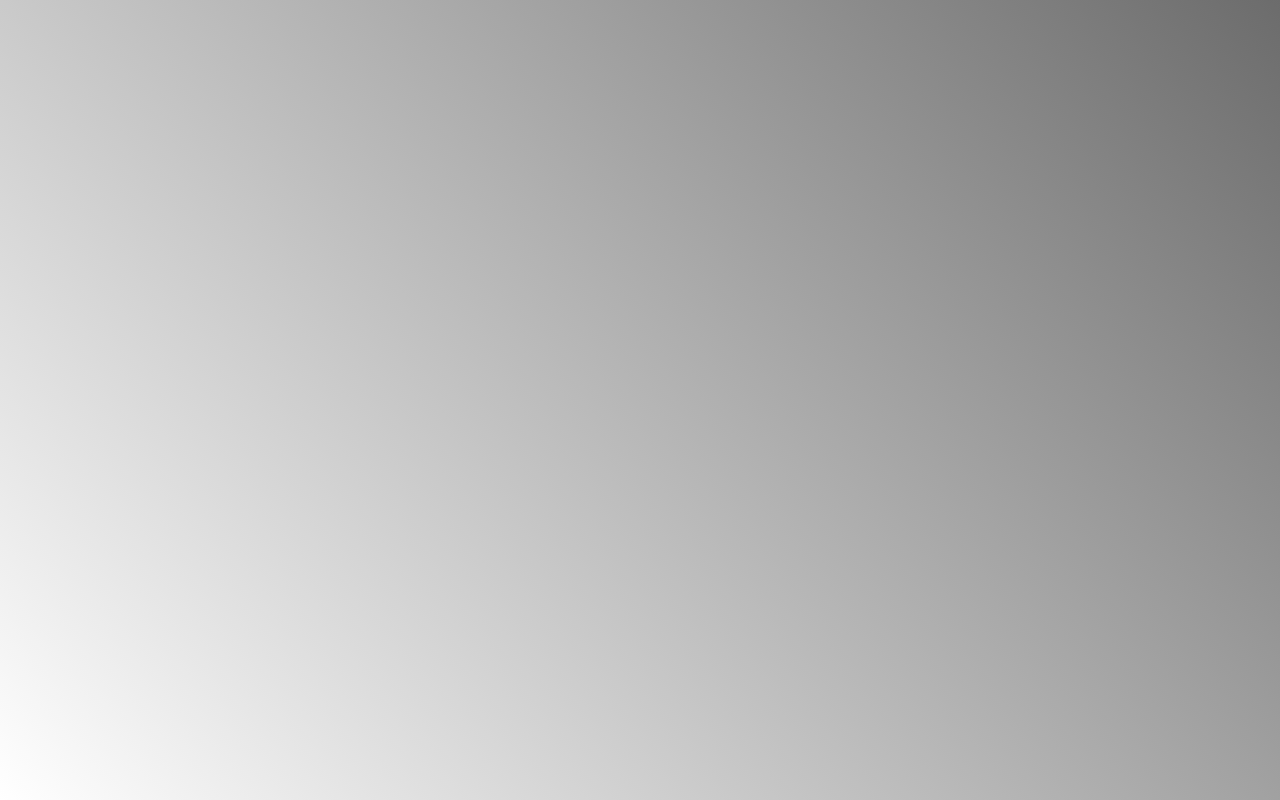
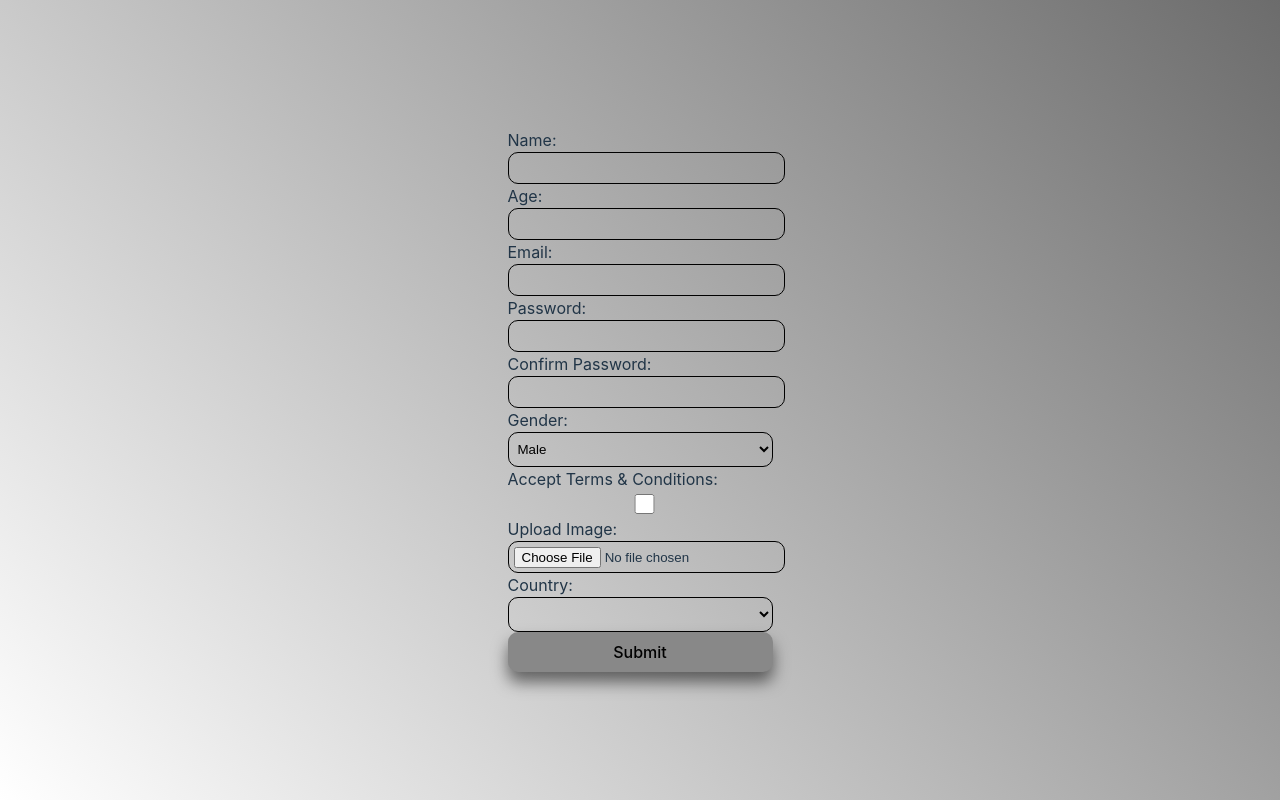
Before and after one commit to Valeriya2511/React-project, a React (Vite) app: page /react-hook-form in a window 1280 px wide. Built offline with nearby package versions, Linux system fonts and the light colour scheme.

Commit message:
fix: update ReactNookForm component

```diff
--- a/src/components/Main.tsx
+++ b/src/components/Main.tsx
@@ -8,7 +8,7 @@ function Main() {
         <a className={style.link} href="/uncontrolled-form">
           Go to Uncontrolled Form
         </a>
-        <a className={style.link} href="/hook-form">
+        <a className={style.link} href="/react-hook-form">
           {' '}
           Go to React Hook Form
         </a>
--- a/src/components/ReactHookForm.tsx
+++ b/src/components/ReactHookForm.tsx
@@ -1,4 +1,163 @@
+import { useForm, SubmitHandler } from 'react-hook-form'
+import { useDispatch, useSelector } from 'react-redux'
+import { RootState, AppDispatch } from '../redux/store'
+import { setReactHookFormData } from '../redux/reducers'
+import * as yup from 'yup'
+import { yupResolver } from '@hookform/resolvers/yup'
+import style from '../styles/ReactHookForm.module.css'
+
+type FormValues = {
+  name: string
+  age: number
+  email: string
+  password: string
+  confirmPassword: string
+  gender: 'male' | 'female'
+  termsAccepted: boolean
+  image: FileList
+  country: string
+}
+
+const schema = yup.object().shape({
+  name: yup
+    .string()
+    .required()
+    .matches(/^[A-Z]/, 'Name must start with a capital letter'),
+  age: yup
+    .number()
+    .typeError('Enter your age')
+    .positive('Age must be a positive number')
+    .integer('Age must be an integer')
+    .required('Age is required'),
+  email: yup
+    .string()
+    .email()
+    .required()
+    .oneOf([yup.ref('confirmEmail')], 'Email is not valid'),
+  password: yup
+    .string()
+    .required()
+    .matches(
+      /(?=.*\d)(?=.*[a-z])(?=.*[A-Z])(?=.*[@$!%*?&])/,
+      'Password must be strong'
+    ),
+  confirmPassword: yup
+    .string()
+    .oneOf([yup.ref('password')], 'Passwords must match')
+    .required(),
+  gender: yup.string().oneOf(['male', 'female']).required(),
+  termsAccepted: yup.boolean().oneOf([true], 'You must accept the terms'),
+  image: yup
+    .mixed()
+    .test('fileSize', 'The file is too large', (value) => {
+      if (value && value[0]) {
+        return value[0].size <= 2 * 1024 * 1024
+      }
+      return true
+    })
+    .test('fileType', 'Unsupported File Format', (value) => {
+      if (value && value[0]) {
+        return ['image/png', 'image/jpeg'].includes(value[0].type)
+      }
+      return true
+    }),
+  country: yup.string().required(),
+})
+
 function ReactHookForm() {
-  return <form></form>
+  const dispatch = useDispatch<AppDispatch>()
+  const countries = useSelector((state: RootState) => state.formData.countries)
+
+  const {
+    register,
+    handleSubmit,
+    formState: { errors },
+    watch,
+  } = useForm<FormValues>({
+    resolver: yupResolver(schema),
+    mode: 'onBlur',
+  })
+
+  const onSubmit: SubmitHandler<FormValues> = (data) => {
+    dispatch(setReactHookFormData(data))
+  }
+
+  const imagePreview = watch('image')?.[0]
+    ? URL.createObjectURL(watch('image')[0])
+    : ''
+
+  return (
+    <form className={style.react_hook_form} onSubmit={handleSubmit(onSubmit)}>
+      <label htmlFor="name">Name:</label>
+      <input type="text" id="name" {...register('name')} />
+      {errors.name && (
+        <p className={style.message_error}>{errors.name.message}</p>
+      )}
+
+      <label htmlFor="age">Age:</label>
+      <input type="number" id="age" {...register('age')} />
+      {errors.age && (
+        <p className={style.message_error}>{errors.age.message}</p>
+      )}
+
+      <label htmlFor="email">Email:</label>
+      <input type="email" id="email" {...register('email')} />
+      {errors.email && (
+        <p className={style.message_error}>{errors.email.message}</p>
+      )}
+
+      <label htmlFor="password">Password:</label>
+      <input type="password" id="password" {...register('password')} />
+      {errors.password && (
+        <p className={style.message_error}>{errors.password.message}</p>
+      )}
+
+      <label htmlFor="confirmPassword">Confirm Password:</label>
+      <input
+        type="password"
+        id="confirmPassword"
+        {...register('confirmPassword')}
+      />
+      {errors.confirmPassword && (
+        <p className={style.message_error}>{errors.confirmPassword.message}</p>
+      )}
+
+      <label htmlFor="gender">Gender:</label>
+      <select id="gender" {...register('gender')}>
+        <option value="male">Male</option>
+        <option value="female">Female</option>
+      </select>
+      {errors.gender && (
+        <p className={style.message_error}>{errors.gender.message}</p>
+      )}
+
+      <label htmlFor="terms">Accept Terms & Conditions:</label>
+      <input type="checkbox" id="terms" {...register('termsAccepted')} />
+      {errors.termsAccepted && (
+        <p className={style.message_error}>{errors.termsAccepted.message}</p>
+      )}
+
+      <label htmlFor="image">Upload Image:</label>
+      <input type="file" id="image" {...register('image')} />
+      {imagePreview && <img src={imagePreview} alt="Preview" width={100} />}
+      {errors.image && (
+        <p className={style.message_error}>{errors.image.message}</p>
+      )}
+
+      <label htmlFor="country">Country:</label>
+      <select id="country" {...register('country')}>
+        {countries.map((country, index) => (
+          <option key={index} value={country}>
+            {country}
+          </option>
+        ))}
+      </select>
+      {errors.country && (
+        <p className={style.message_error}>{errors.country.message}</p>
+      )}
+
+      <button type="submit">Submit</button>
+    </form>
+  )
 }
 export default ReactHookForm
--- a/src/components/UncontrolledForm.tsx
+++ b/src/components/UncontrolledForm.tsx
@@ -71,7 +71,7 @@ const UncontrolledForm: React.FC = () => {
   }
 
   return (
-    <form className={style.form_uncontrolled_form} onSubmit={handleSubmit}>
+    <form className={style.uncontrolled_form} onSubmit={handleSubmit}>
       <label htmlFor="name">Name:</label>
       <input type="text" id="name" ref={nameRef} />
 
--- /dev/null
+++ b/src/styles/ReactHookForm.module.css
@@ -0,0 +1,11 @@
+.react_hook_form{
+  display: flex;
+  flex-direction: column;
+}
+
+.message_error {
+  color: red;
+  margin-left: 10px;
+  margin-block-start: 0;
+  margin-block-end: 0;
+}
--- a/src/styles/UncontrolledForm.module.css
+++ b/src/styles/UncontrolledForm.module.css
@@ -22,7 +22,7 @@ button:active {
   box-shadow: 0px 10px 16px 0px rgba(0,0,0,0);
 }
 
-.form_uncontrolled_form {
+.uncontrolled_form {
   display: flex;
   flex-direction: column;
 }
```
